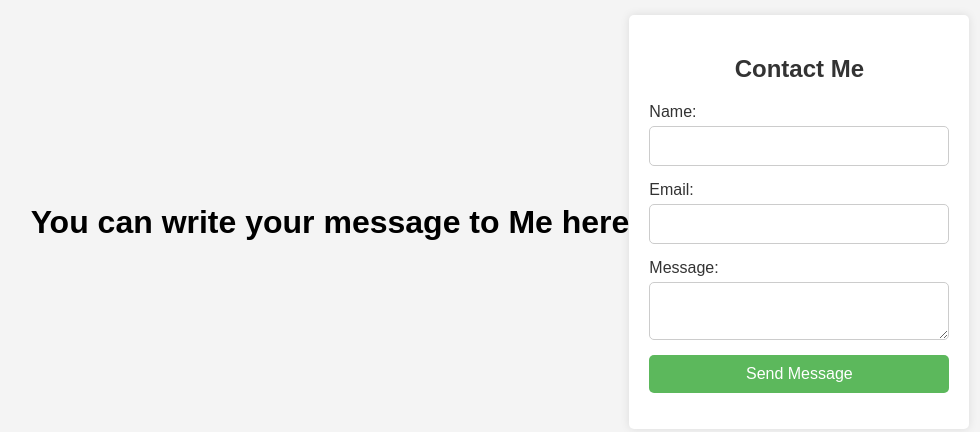
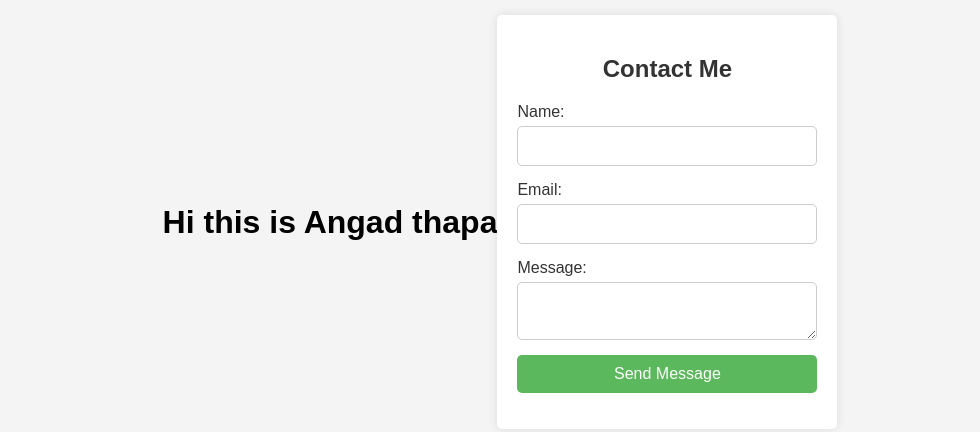
Before and after one commit to angadthapa/contact2angad, a plain HTML site: page index.html in a window 1280 px wide. Shown: the part 178-610 px from the top of the page, without its empty margins (140-1120 px from the left). Drawn offline with Linux system fonts and the light colour scheme.

Commit message:
Update index.html

```diff
--- a/index.html
+++ b/index.html
@@ -5,16 +5,11 @@
     <meta name="viewport" content="width=device-width, initial-scale=1.0">
     <title>Hi Angad</title>
     <link rel="stylesheet" href="cstyles.css">
-<link rel="apple-touch-icon" sizes="76x76" href="/apple-touch-icon.png">
-<link rel="icon" type="image/png" sizes="32x32" href="/favicon-32x32.png">
-<link rel="icon" type="image/png" sizes="16x16" href="/favicon-16x16.png">
-<link rel="manifest" href="/site.webmanifest">
-<link rel="mask-icon" href="/safari-pinned-tab.svg" color="#5bbad5">
-<meta name="msapplication-TileColor" content="#da532c">
-<meta name="theme-color" content="#ffffff">
+
 </head>
+    <h1>Hi this is Angad thapa</h1>
 <body>
-    <h1 align="center">You can write your message to Me here</h1>
+    <h1 align="center"></h1>
 
     <div class="form-container">
         <h2>Contact Me</h2>
```
